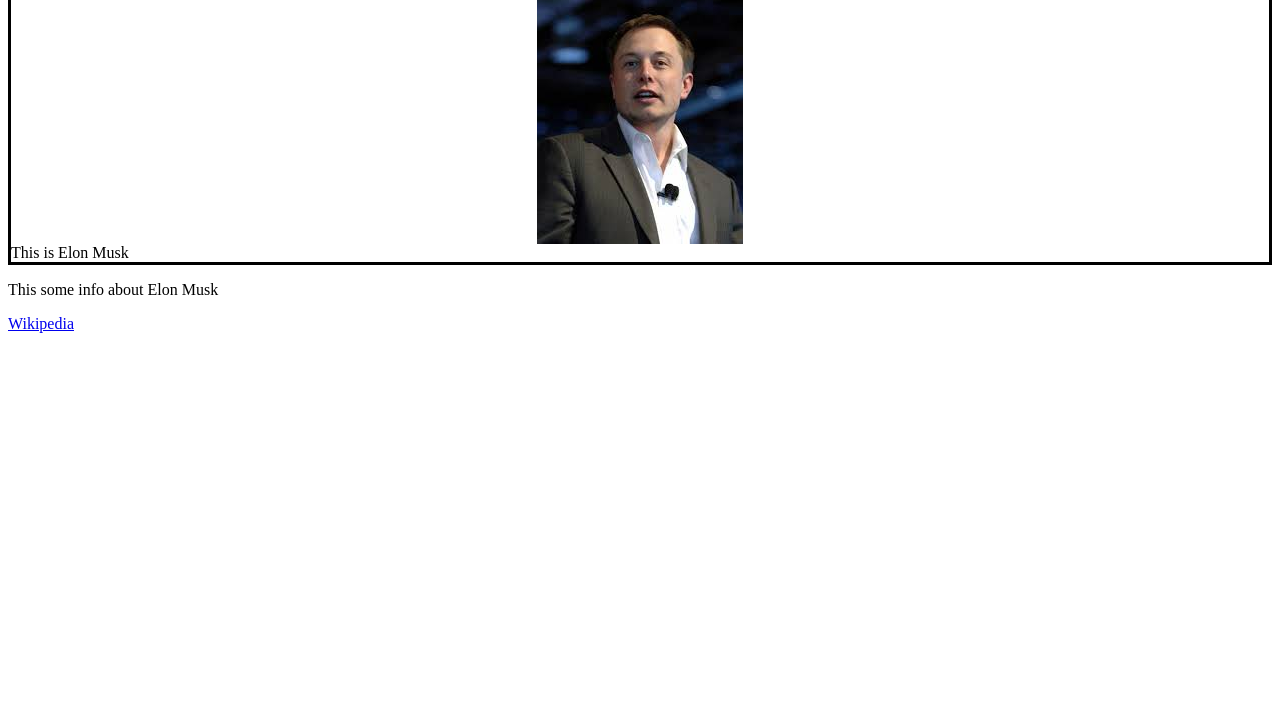
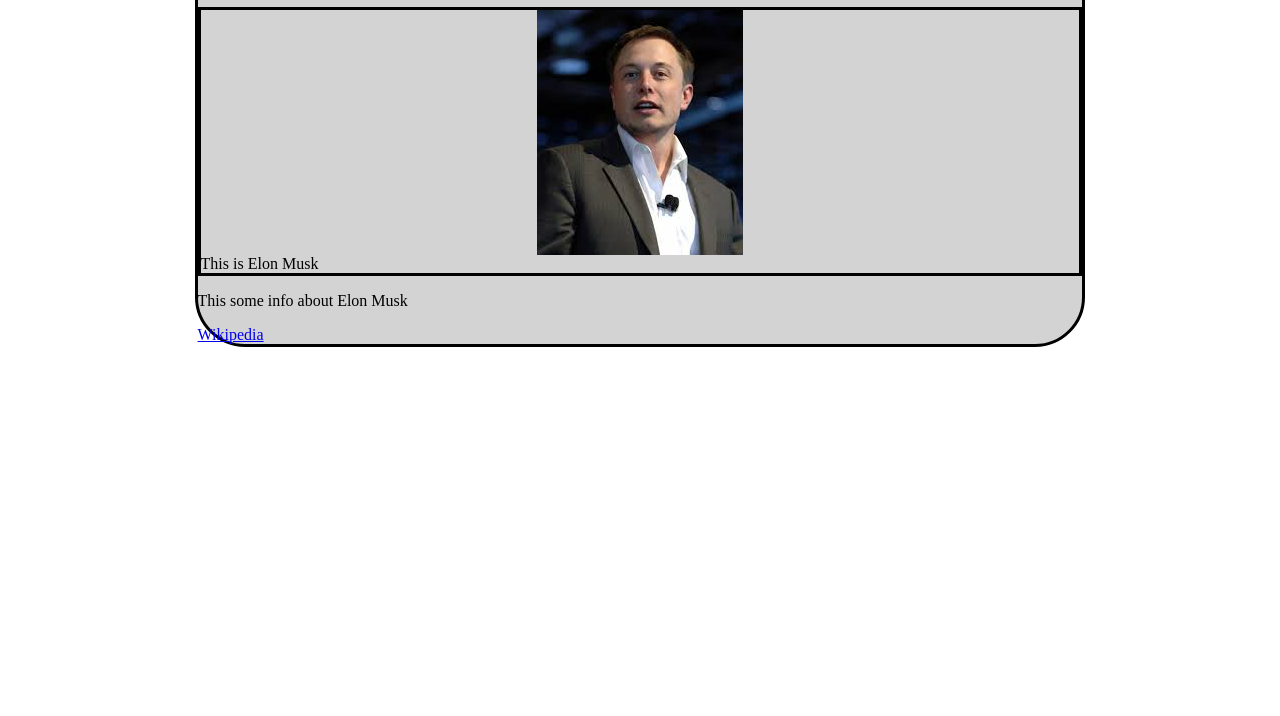
Before and after one commit to fivan18/DCFB-IUGS, a plain HTML site: page index.html in a window 1280 px wide. Shown: the part 84-800 px from the top of the page. Drawn offline with Linux system fonts and the light colour scheme.

Commit message:
Given some style.

```diff
--- a/css/style.css
+++ b/css/style.css
@@ -12,3 +12,11 @@
   #image {
     margin: 0 auto;
   }
+
+  #main {
+    border-style: solid;
+    background: #D3D3D3;
+    border-radius: 50px;
+    width: 70%;
+    margin: 0 auto;
+  }
```
